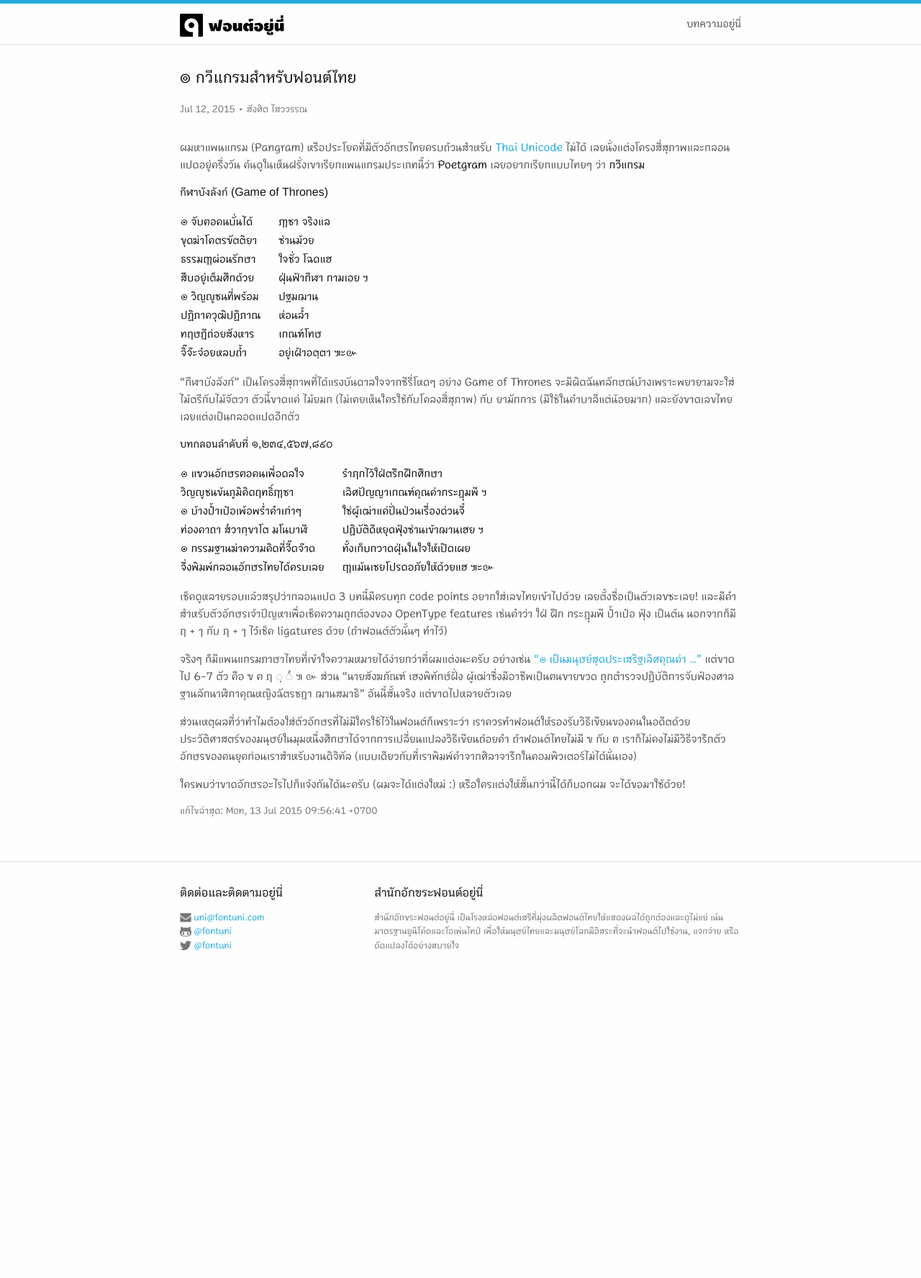
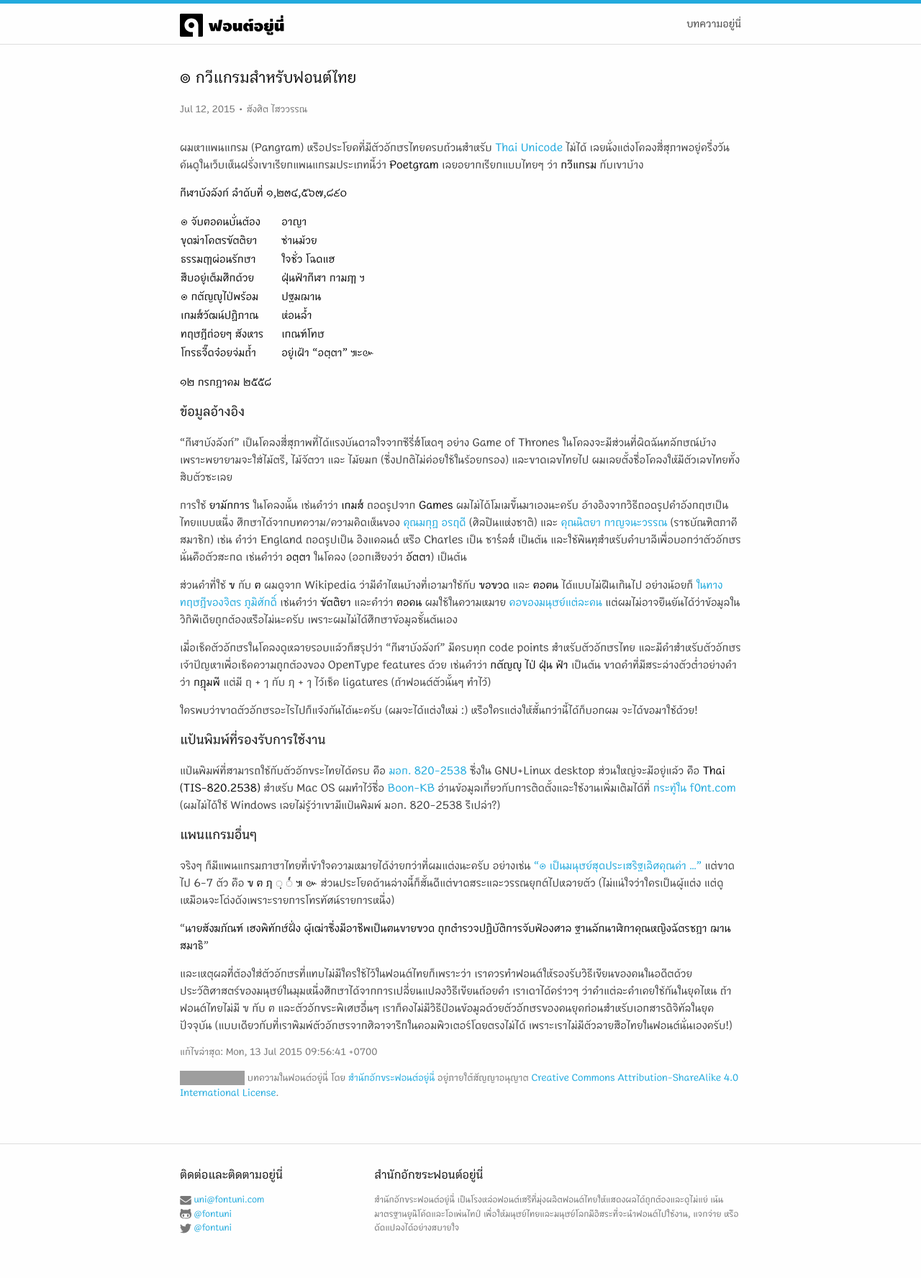
Before and after one commit to fontuni/fontuni.github.io, a Jekyll site: the page built from _posts/arcticles/2015-07-12-thai-poetgram.md, in a window 1280 px wide. Shown: the whole page at 72% size. Built offline with Jekyll 4.4.1, drawn with Linux system fonts in a browser that asks for light colours; before the commit the page ends 1383 px from its top, so only the background shows below that; grey boxes are pictures that could not be loaded.

Commit message:
Add TIS820-2538 keyboard layout info

```diff
--- a/_layouts/post.html
+++ b/_layouts/post.html
@@ -10,7 +10,10 @@ layout: default
 
   <article class="post-content">
     {{ content }}
-    <footer id="last-modified" class="post-meta">แก้ไขล่าสุด: {{ site.time | date_to_rfc822 }}</footer>
+    <footer class="post-meta">
+        <p id="last-modified">แก้ไขล่าสุด: {{ site.time | date_to_rfc822 }}</p>
+        <p id="license"><a rel="license" href="http://creativecommons.org/licenses/by-sa/4.0/"><img alt="Creative Commons License" style="border-width:0" src="https://i.creativecommons.org/l/by-sa/4.0/80x15.png" /></a> <span xmlns:dct="http://purl.org/dc/terms/" href="http://purl.org/dc/dcmitype/Text" property="dct:title" rel="dct:type">บทความในฟอนต์อยู่นี่</span> โดย <a xmlns:cc="http://creativecommons.org/ns#" href="https://fontuni.com" property="cc:attributionName" rel="cc:attributionURL">สำนักอักขระฟอนต์อยู่นี่</a> อยู่ภายใต้สัญญาอนุญาต <a rel="license" href="http://creativecommons.org/licenses/by-sa/4.0/">Creative Commons Attribution-ShareAlike 4.0 International License</a>.</p>
+    </footer>
   </article>
 
 </div>
--- a/_posts/arcticles/2015-07-12-thai-poetgram.md
+++ b/_posts/arcticles/2015-07-12-thai-poetgram.md
@@ -6,36 +6,44 @@ date: 2015/07/12 14:45 +0700
 tag: ["poetgram","pangram"]
 ---
 
-ผมหาแพนแกรม (Pangram) หรือประโยคที่มีตัวอักษรไทยครบถ้วนสำหรับ [Thai Unicode](http://unicode.org/charts/PDF/U0E00.pdf) ไม่ได้ เลยนั่งแต่งโครงสี่สุภาพและกลอนแปดอยู่ครึ่งวัน ค้นดูในเห็นฝรั่งเขาเรียกแพนแกรมประเภทนี้ว่า **Poetgram** เลยอยากเรียกแบบไทยๆ ว่า **กวีแกรม**
+ผมหาแพนแกรม (Pangram) หรือประโยคที่มีตัวอักษรไทยครบถ้วนสำหรับ [Thai Unicode](http://unicode.org/charts/PDF/U0E00.pdf) ไม่ได้ เลยนั่งแต่งโคลงสี่สุภาพอยู่ครึ่งวัน ค้นดูในเว็บเห็นฝรั่งเขาเรียกแพนแกรมประเภทนี้ว่า **Poetgram** เลยอยากเรียกแบบไทยๆ ว่า **กวีแกรม** กับเขาบ้าง
 
-#### กีฬาบังลังก์ (Game of Thrones)
+#### กีฬาบังลังก์ ลำดับที่ ๑,๒๓๔,๕๖๗,๘๙๐
+{: .poem}
 
-๏ จับฅอคนบั่นได้   | ฦๅชา จริงแล
+๏ จับฅอคนบั่นต้อง   | อาญา
 ขุดฆ่าโคตรฃัตติยา  | ซ่านม้วย
 ธรรมฤๅผ่อนรักษา  | ใจชั่ว โฉดแฮ
-สืบอยู่เต็มศึกด้วย    | ฝุ่นฟ้ากีฬา กามเอย ฯ
-๏ วิญญูชนที่พร้อม   | ปฐมฌาน
-ปฏิภาควุฒิปฏิภาณ    | ห่อนล้ำ
-ทฤษฎีถ่อยสังหาร    | เกณฑ์โทษ
-จิ๊จ๊ะจ๋อยหลบถ้ำ       | อยู่เฝ้าอตฺตา ๚ะ๛
+สืบอยู่เต็มศึกด้วย    | ฝุ่นฟ้ากีฬา กามฦๅ ฯ
+๏ กตัญญูไป่พร้อม   | ปฐมฌาน
+เกมส๎วัฒน์ปฏิภาณ    | ห่อนล้ำ
+ทฤษฎีถ่อยๆ สังหาร    | เกณฑ์โทษ
+โกรธจี๊ดจ๋อยจ่มถ้ำ       | อยู่เฝ้า "<span lang="pi">อตฺตา</span>" ๚ะ๛
 {: .thai-pangram .poem}
 
-"กีฬาบังลังก์" เป็นโครงสี่สุภาพที่ได้แรงบันดาลใจจากซีรี่โหดๆ อย่าง Game of Thrones จะมีผิดฉันทลักษณ์บ้างเพราะพยายามจะใส่ไม้ตรีกับไม้จัตวา ตัวนี้ขาดแค่ ไม้ยมก (ไม่เคยเห็นใครใช้กับโคลงสี่สุภาพ) กับ ยามักการ (มีใช้ในคำบาลีแต่น้อยมาก) และยังขาดเลขไทย เลยแต่งเป็นกลอดแปดอีกตัว
+๑๒ กรกฎาคม ๒๕๕๘
+{: .poem}
 
-#### บทกลอนลำดับที่ ๑,๒๓๔,๕๖๗,๘๙๐
+### ข้อมูลอ้างอิง
 
-๏ แฃวนอักษรฅอคนเพื่อดลใจ     | รำฦกไว้ใฝ่ตรึกฝึกศึกษา
-วิญญูชนข้นภูมิคิดฤทธิ์ฦๅชา         | เลิศปัญญาเกณฑ์คุณค่ากระฎุมพี ฯ
-๏ บ้างป้ำเป๋อเพ้อพร่ำคำเก่าๆ        | ใช่ผู้เฒ่าแค่ปั่นป่วนเรื่องด่วนจี๋
-ท่องคาถา ส๎วากฺขาโต มโนบาฬี      | ปฏิบัติดีหยุดฟุ้งซ่านเข้าฌานเฮย ฯ
-๏ กรรมฐานฆ่าความคิดที่จี๊ดจ๊าด   | ทั้งเก็บกวาดฝุ่นในใจให้เปิดเผย
-จึ่งพิมพ์กลอนอักษรไทยได้ครบเลย | ฤๅแม้นเชยโปรดอภัยให้ด้วยแฮ ๚ะ๛
-{: .thai-pangram .poem .responsive}
+"กีฬาบังลังก์" เป็นโคลงสี่สุภาพที่ได้แรงบันดาลใจจากซีรี่ส๎โหดๆ อย่าง Game of Thrones ในโคลงจะมีส่วนที่ผิดฉันทลักษณ์บ้างเพราะพยายามจะใส่ไม้ตรี, ไม้จัตวา และ ไม้ยมก (ซึ่งปกติไม่ค่อยใช้ในร้อยกรอง) และขาดเลขไทยไป ผมเลยตั้งชื่อโคลงให้มีตัวเลขไทยทั้งสิบตัวซะเลย
 
-เช็คดูหลายรอบแล้วสรุปว่ากลอนแปด 3 บทนี้มีครบทุก code points อยากใส่เลขไทยเข้าไปด้วย  เลยตั้งชื่อเป็นตัวเลขซะเลย!  และมีคำสำหรับตัวอักษรเจ้าปัญหาเพื่อเช็คความถูกต้องของ OpenType features เช่นคำว่า ใฝ่ ฝึก กระฎุมพี ป้ำเป๋อ ฟุ้ง เป็นต้น นอกจากก็มี ฤ&nbsp;+&nbsp;ๅ กับ ฦ&nbsp;+&nbsp;ๅ ไว้เช็ค ligatures ด้วย (ถ้าฟอนต์ตัวนั้นๆ ทำไว้)
+การใช้ **ยามักการ** ในโคลงนั้น เช่นคำว่า **เกมส๎** ถอดรูปจาก **Games** ผมไม่ได้โมเมขึ้นมาเองนะครับ อ้างอิงจากวิธีถอดรูปคำอังกฤษเป็นไทยแบบหนึ่ง ศึกษาได้จากบทความ/ความคิดเห็นของ [คุณมกุฏ อรฤดี](https://www.facebook.com/makutonrudee/posts/466123153431930) (ศิลปินแห่งชาติ) และ [คุณนิตยา กาญจนะวรรณ](http://www.bflybook.com/Article/Yamakkan/Yamakkan.htm) (ราชบัณฑิตภาคีสมาชิก) เช่น คำว่า England ถอดรูปเป็น อิงแคลนด๎ หรือ Charles เป็น ชาร๎ลส๎ เป็นต้น และใช้พินทุสำหรับคำบาลีเพื่อบอกว่าตัวอักษรนั่นคือตัวสะกด เช่นคำว่า **อตฺตา** ในโคลง (ออกเสียงว่า **อัตตา**) เป็นต้น
 
-จริงๆ ก็มีแพนแกรมภาษาไทยที่เข้าใจความหมายได้ง่ายกว่าที่ผมแต่งนะครับ อย่างเช่น ["๏ เป็นมนุษย์สุดประเสริฐเลิศคุณค่า ..."](http://clagnut.com/blog/2380/#Thai) แต่ขาดไป 6-7 ตัว คือ ฃ ฅ ฦ &#x25cc;ฺ &#x25cc;๎ ๚ ๛ ส่วน "นายสังฆภัณฑ์ เฮงพิทักษ์ฝั่ง ผู้เฒ่าซึ่งมีอาชีพเป็นฅนขายฃวด ถูกตำรวจปฏิบัติการจับฟ้องศาล ฐานลักนาฬิกาคุณหญิงฉัตรชฎา ฌานสมาธิ" อันนี้สั้นจริง แต่ขาดไปหลายตัวเลย
+ส่วนคำที่ใช้ **ฃ** กับ **ฅ** ผมดูจาก Wikipedia ว่ามีคำไหนบ้างที่เอามาใช้กับ **ฃอฃวด** และ **ฅอฅน** ได้แบบไม่ฝืนเกินไป อย่างน้อยก็ [ในทางทฤษฎีของจิตร ภูมิศักดิ์](https://th.wikipedia.org/wiki/%E0%B8%83#.E0.B8.83_.E0.B9.80.E0.B8.97.E0.B8.B5.E0.B8.A2.E0.B8.9A.E0.B8.81.E0.B8.B1.E0.B8.9A_.E0.B8.81.E0.B8.BA.E0.B8.A9_.E0.B9.83.E0.B8.99.E0.B8.A0.E0.B8.B2.E0.B8.A9.E0.B8.B2.E0.B8.AA.E0.B8.B1.E0.B8.99.E0.B8.AA.E0.B8.81.E0.B8.A4.E0.B8.95) เช่นคำว่า **ฃัตติยา** และคำว่า **ฅอคน** ผมใช้ในความหมาย [คอของมนุษย์แต่ละคน](https://th.wikipedia.org/wiki/%E0%B8%85#.E0.B8.85_.E0.B8.AB.E0.B8.B2.E0.B8.A2.E0.B9.84.E0.B8.9B.E0.B9.84.E0.B8.AB.E0.B8.99) แต่ผมไม่อาจยืนยันได้ว่าข้อมูลในวิกิพีเดียถูกต้องหรือไม่นะครับ เพราะผมไม่ได้ศึกษาข้อมูลชั้นต้นเอง
 
-ส่วนเหตุผลที่ว่าทำไมต้องใส่ตัวอักษรที่ไม่มีใครใช้ไว้ในฟอนต์ก็เพราะว่า เราควรทำฟอนต์ให้รองรับวิธีเขียนของคนในอดีตด้วย ประวัติศาสตร์ของมนุษย์ในมุมหนึ่งศึกษาได้จากการเปลี่ยนแปลงวิธีเขียนถ้อยคำ ถ้าฟอนต์ไทยไม่มี ฃ กับ ฅ เราก็ไม่คงไม่มีวิธีจารึกตัวอักษรของคนยุคก่อนเราสำหรับงานดิจิทัล (แบบเดียวกับที่เราพิมพ์คำจากศิลาจารึกในคอมพิวเตอร์ไม่ได้นั่นเอง)
+เมื่อเช็คตัวอักษรในโคลงดูหลายรอบแล้วก็สรุปว่า "กีฬาบังลังก์" มีครบทุก code points สำหรับตัวอักษรไทย และมีคำสำหรับตัวอักษรเจ้าปัญหาเพื่อเช็คความถูกต้องของ OpenType features ด้วย เช่นคำว่า **กตัญญู ไป่ ฝุ่น ฟ้า** เป็นต้น ขาดคำที่มีสระล่างตัวต่ำอย่างคำว่า **กฎุมพี** แต่มี ฤ&nbsp;+&nbsp;ๅ กับ ฦ&nbsp;+&nbsp;ๅ ไว้เช็ค ligatures (ถ้าฟอนต์ตัวนั้นๆ ทำไว้)
 
-ใครพบว่าขาดอักษรอะไรไปก็แจ้งกันได้นะครับ (ผมจะได้แต่งใหม่ :) หรือใครแต่งให้สั้นกว่านี้ได้ก็บอกผม จะได้ขอมาใช้ด้วย!
+ใครพบว่าขาดตัวอักษรอะไรไปก็แจ้งกันได้นะครับ (ผมจะได้แต่งใหม่ :) หรือใครแต่งให้สั้นกว่านี้ได้ก็บอกผม จะได้ขอมาใช้ด้วย!
+
+### แป้นพิมพ์ที่รองรับการใช้งาน
+
+แป้นพิมพ์ที่สามารถใช้กับตัวอักขระไทยได้ครบ คือ [มอก. 820-2538](https://www.nectec.or.th/it-standards/std820/std820.htm) ซึ่งใน GNU+Linux desktop ส่วนใหญ่จะมีอยู่แล้ว คือ **Thai (TIS-820.2538)** สำหรับ Mac OS ผมทำไว้ชื่อ [Boon-KB ](https://github.com/sungsit/boon-kb/) อ่านข้อมูลเกี่ยวกับการติดตั้งและใช้งานเพิ่มเติมได้ที่ [กระทู้ใน f0nt.com](http://www.f0nt.com/forum/index.php?topic=22453.0) (ผมไม่ได้ใช้  Windows เลยไม่รู้ว่าเขามีแป้นพิมพ์ มอก. 820-2538 รึเปล่า?)
+
+### แพนแกรมอื่นๆ
+
+จริงๆ ก็มีแพนแกรมภาษาไทยที่เข้าใจความหมายได้ง่ายกว่าที่ผมแต่งนะครับ อย่างเช่น ["๏ เป็นมนุษย์สุดประเสริฐเลิศคุณค่า ..."](http://clagnut.com/blog/2380/#Thai) แต่ขาดไป 6-7 ตัว คือ **ฃ ฅ ฦ &#x25cc;ฺ &#x25cc;๎ ๚ ๛** ส่วนประโยคด้านล่างนี้ก็สั้นดีแต่ขาดสระและวรรณยุกต์ไปหลายตัว (ไม่แน่ใจว่าใครเป็นผู้แต่ง แต่ดูเหมือนจะโด่งดังเพราะรายการโทรทัศน์รายการหนึ่ง)
+
+"**นายสังฆภัณฑ์ เฮงพิทักษ์ฝั่ง ผู้เฒ่าซึ่งมีอาชีพเป็นฅนขายฃวด ถูกตำรวจปฏิบัติการจับฟ้องศาล ฐานลักนาฬิกาคุณหญิงฉัตรชฎา ฌานสมาธิ**"
+
+และเหตุผลที่ต้องใส่ตัวอักษรที่แทบไม่มีใครใช้ไว้ในฟอนต์ไทยก็เพราะว่า เราควรทำฟอนต์ให้รองรับวิธีเขียนของคนในอดีตด้วย ประวัติศาสตร์ของมนุษย์ในมุมหนึ่งศึกษาได้จากการเปลี่ยนแปลงวิธีเขียนถ้อยคำ เราเดาได้คร่าวๆ ว่าคำแต่ละคำเคยใช้กันในยุคไหน ถ้าฟอนต์ไทยไม่มี ฃ กับ ฅ และตัวอักขระพิเศษอื่นๆ เราก็คงไม่มีวิธีป้อนข้อมูลด้วยตัวอักษรของคนยุคก่อนสำหรับเอกสารดิจิทัลในยุคปัจจุบัน (แบบเดียวกับที่เราพิมพ์ตัวอักษรจากศิลาจารึกในคอมพิวเตอร์โดยตรงไม่ได้ เพราะเราไม่มีตัวลายสือไทยในฟอนต์นั่นเองครับ!)
--- a/_sass/_typography.scss
+++ b/_sass/_typography.scss
@@ -87,7 +87,8 @@ h1, h2, h3, h4, h5, h6,
   color: $black-color;
 }
 
-strong, em, th {
+strong, em, th, .poem {
+  font-family: $content-family;
   font-weight: 400;
   font-style: normal;
   color: $black-color;
--- a/css/main.scss
+++ b/css/main.scss
@@ -15,7 +15,7 @@ $base-line-height: 1.5;
 
 $spacing-unit:     30px;
 
-$text-color:       #555;
+$text-color:       #444;
 $background-color: #fefefe;
 $brand-color:      #2ad;
 $brand-secondary-color: #f61;
```
